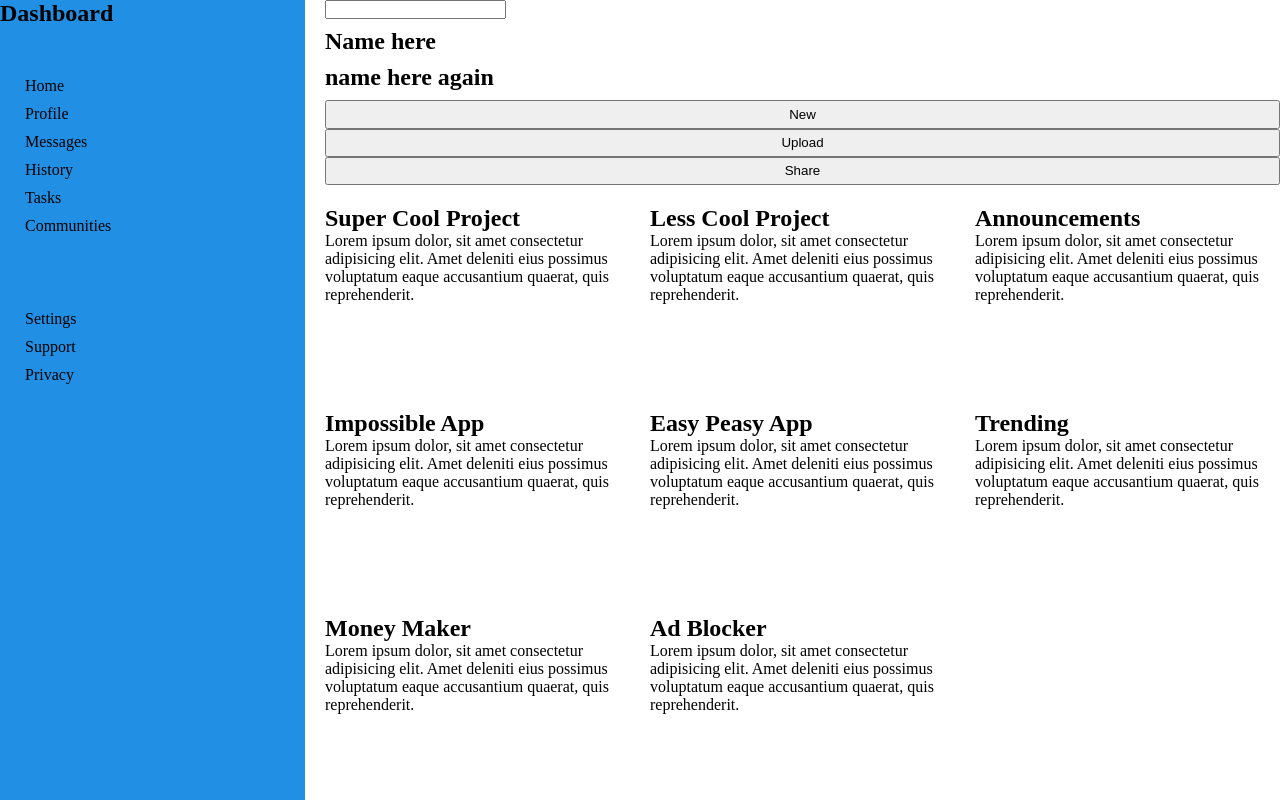
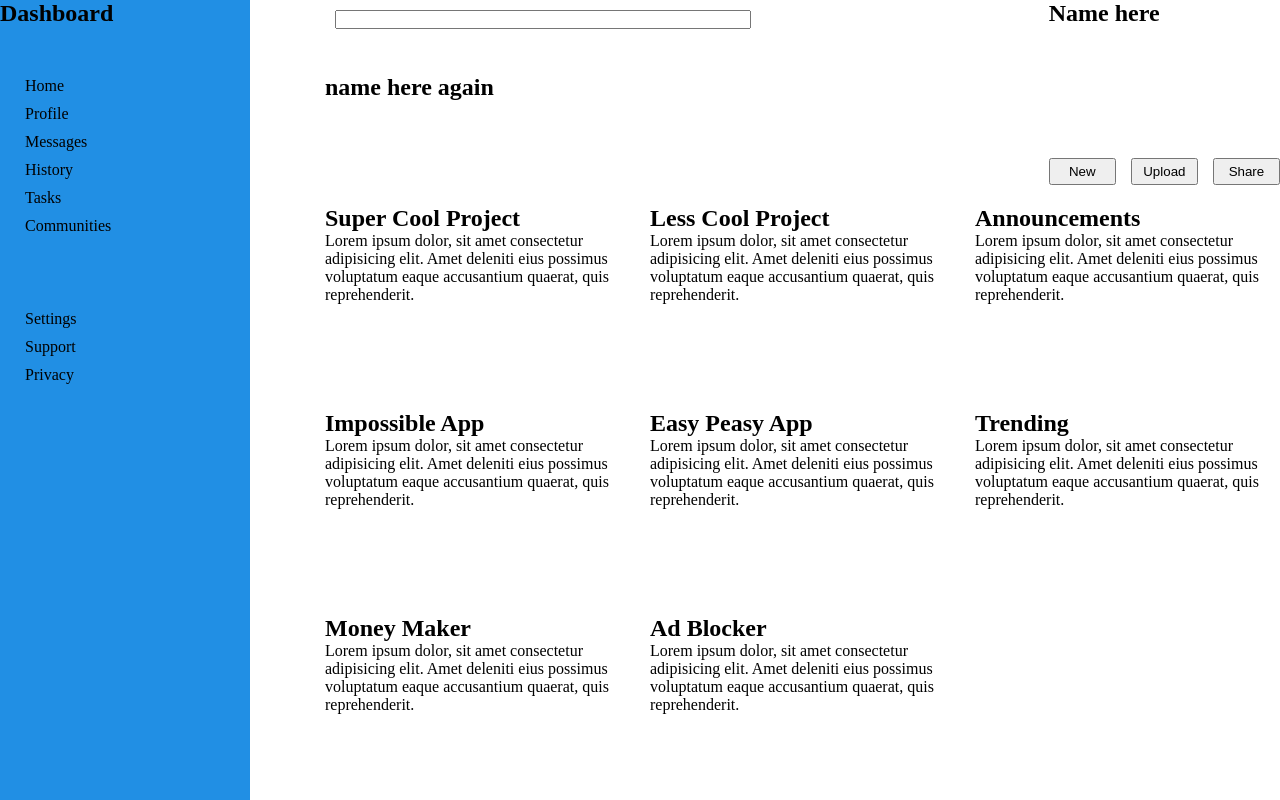
Before and after one commit to bktpp/Admin-dashboard, a plain HTML site: page index.html in a window 1280 px wide. Drawn offline with Linux system fonts and the light colour scheme.

Commit message:
put sidebar and header into grid containers

```diff
--- a/index.html
+++ b/index.html
@@ -26,14 +26,17 @@
             </ul>
         </nav>
         <header class="header">
+
             <label class="search-bar">
-                <input class="search-bar" type="text">
+                <input type="text">
             </label>
             <h2>Name here</h2>
             <h2>name here again</h2>
-            <button class="header-btn">New</button>
-            <button class="header-btn">Upload</button>
-            <button class="header-btn">Share</button>
+            <div class="btn-cont">
+                <button class="header-btn">New</button>
+                <button class="header-btn">Upload</button>
+                <button class="header-btn">Share</button>
+            </div>
         </header>
             <div class="card1">
                 <h2>Super Cool Project</h2>
--- a/styles.css
+++ b/styles.css
@@ -20,11 +20,12 @@
     grid-template-rows: repeat(15, 1fr);
     gap: 25px;
     background-color: hsl(206, 78%, 51%);
+    max-width: 250px;
   }
 
   .first-sect-grid, .second-sect-grid {
     display: grid;
-    grid-template-columns: 1fr;
+    grid-template-columns: repeat(1, 1fr);
     grid-template-rows: repeat(6, 1fr);
     gap: 10px;
     padding: 25px;
@@ -34,8 +35,32 @@
   .header {
     grid-column: 2/5;
     display: grid;
+    grid-template-columns: repeat(4, 4fr);
+    grid-template-rows: auto;
+    gap: 10px;
   }
 
   .header-btn {
     display: block;
   }
+
+  .search-bar {
+    grid-column: 1/4;
+    padding: 10px;
+  }
+
+  .search-bar input {
+    min-width: 60%;
+  }
+
+  .btn-cont {
+    grid-column: 4/5;
+    display: grid;
+    grid-template-columns: repeat(3, 1fr);
+    grid-template-rows: repeat(3, 1fr);
+    gap: 15px;
+  }
+
+  .btn-cont button {
+    grid-row: 3/4;
+  }
```
